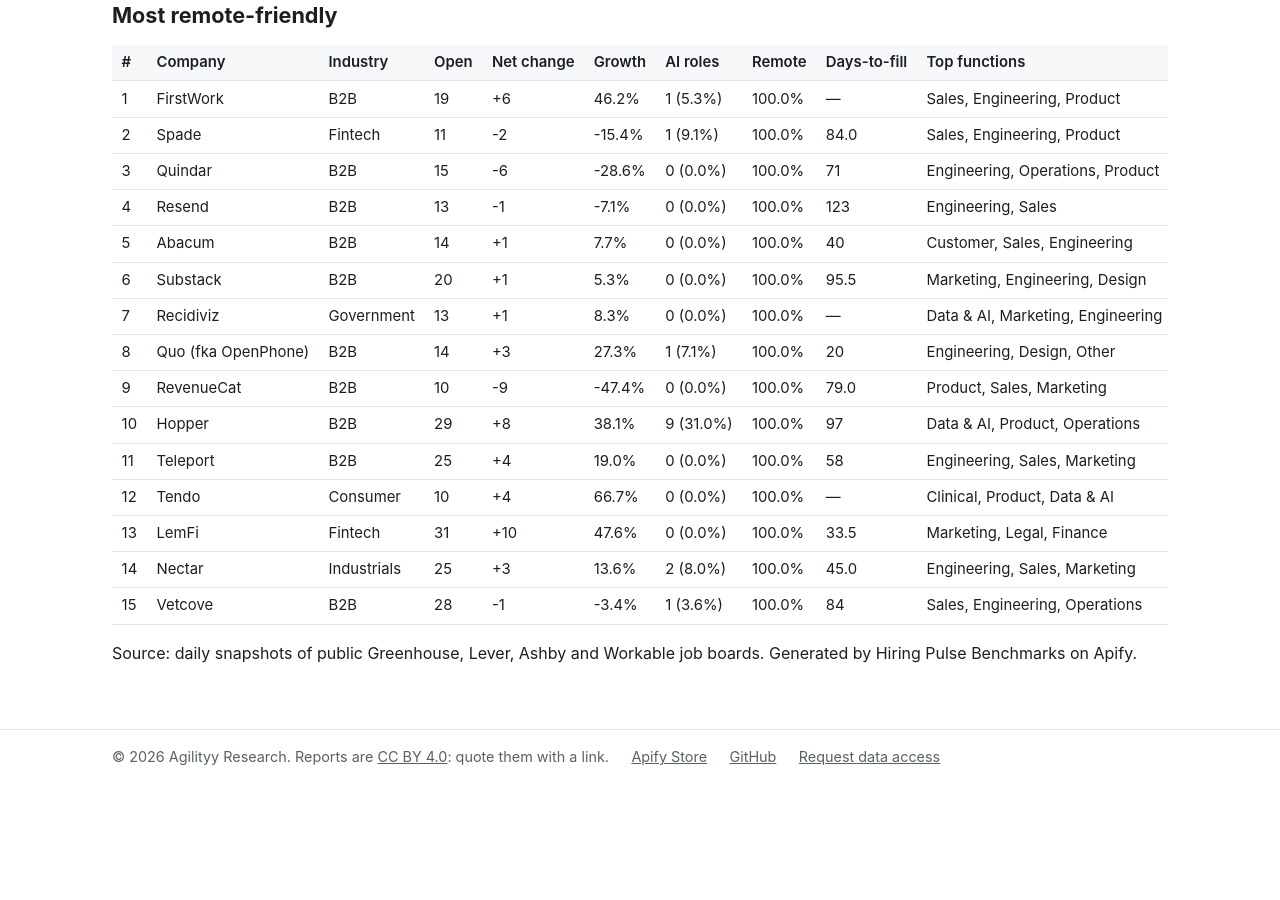
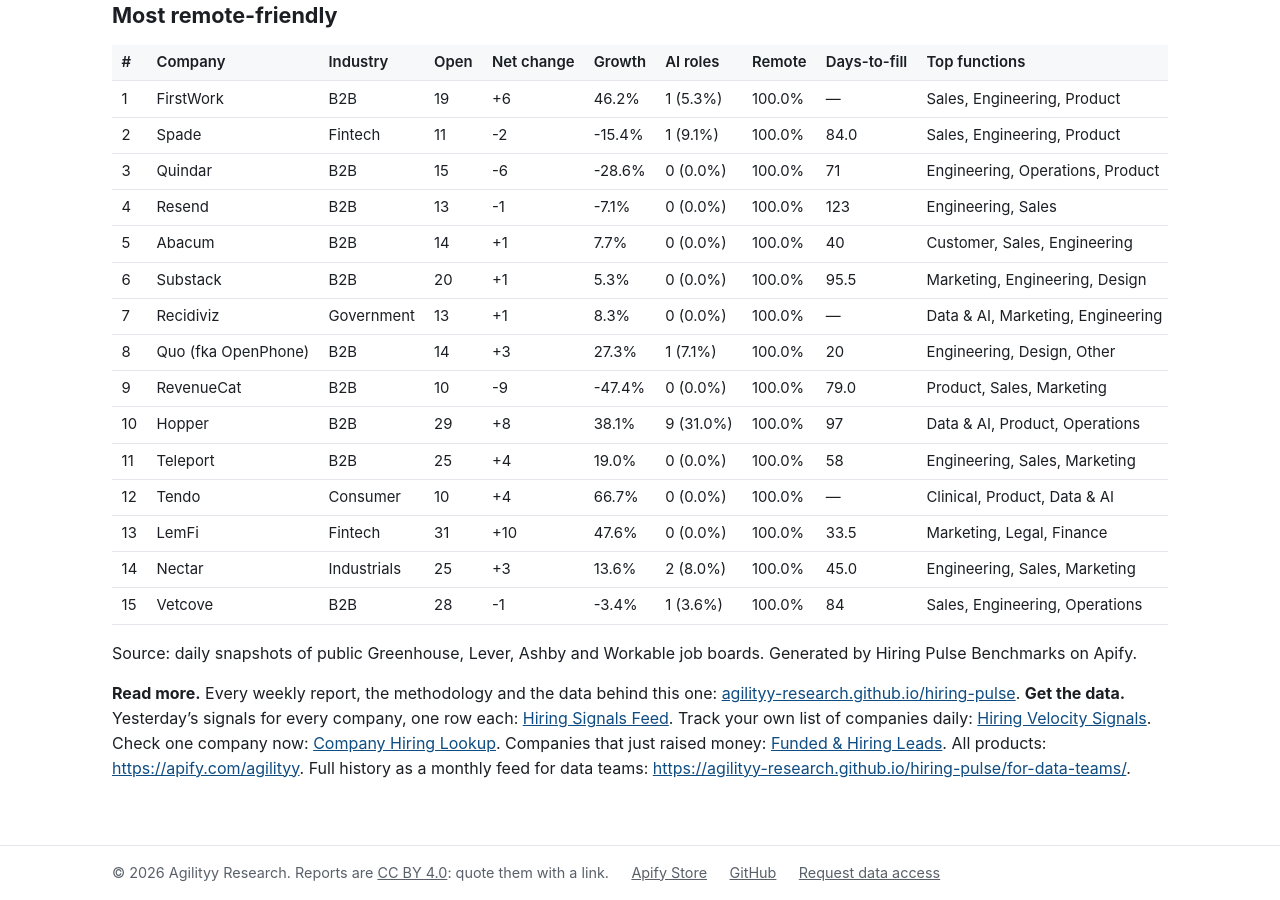
Before and after one commit to agilityy-research/hiring-pulse, a Jekyll site: the page built from reports/2026-11-22.md, in a window 1280 px wide and 900 px high, scrolled down 5433 px. Built offline with Jekyll 4.4.1, drawn with Linux system fonts in a browser that asks for light colours; our own code applies the rules of GitHub Pages for plain Markdown files; before the commit the page ends 6218 px from its top, so only the background shows below that.

Commit message:
Hiring Pulse 2026-11-22

```diff
--- a/reports/2026-11-22.md
+++ b/reports/2026-11-22.md
@@ -182,3 +182,5 @@ Coverage: 648 companies with public job boards, 30-day window. A further 10,234
 | 15 | Vetcove | B2B | 28 | -1 | -3.4% | 1 (3.6%) | 100.0% | 84 | Sales, Engineering, Operations |
 
 Source: daily snapshots of public Greenhouse, Lever, Ashby and Workable job boards. Generated by Hiring Pulse Benchmarks on Apify.
+
+**Read more.** Every weekly report, the methodology and the data behind this one: [agilityy-research.github.io/hiring-pulse](https://agilityy-research.github.io/hiring-pulse). **Get the data.** Yesterday's signals for every company, one row each: [Hiring Signals Feed](https://apify.com/agilityy/hiring-signals-feed). Track your own list of companies daily: [Hiring Velocity Signals](https://apify.com/agilityy/hiring-velocity-signals). Check one company now: [Company Hiring Lookup](https://apify.com/agilityy/company-hiring-lookup). Companies that just raised money: [Funded & Hiring Leads](https://apify.com/agilityy/funded-and-hiring-leads). All products: [https://apify.com/agilityy](https://apify.com/agilityy). Full history as a monthly feed for data teams: [https://agilityy-research.github.io/hiring-pulse/for-data-teams/](https://agilityy-research.github.io/hiring-pulse/for-data-teams/).
```
